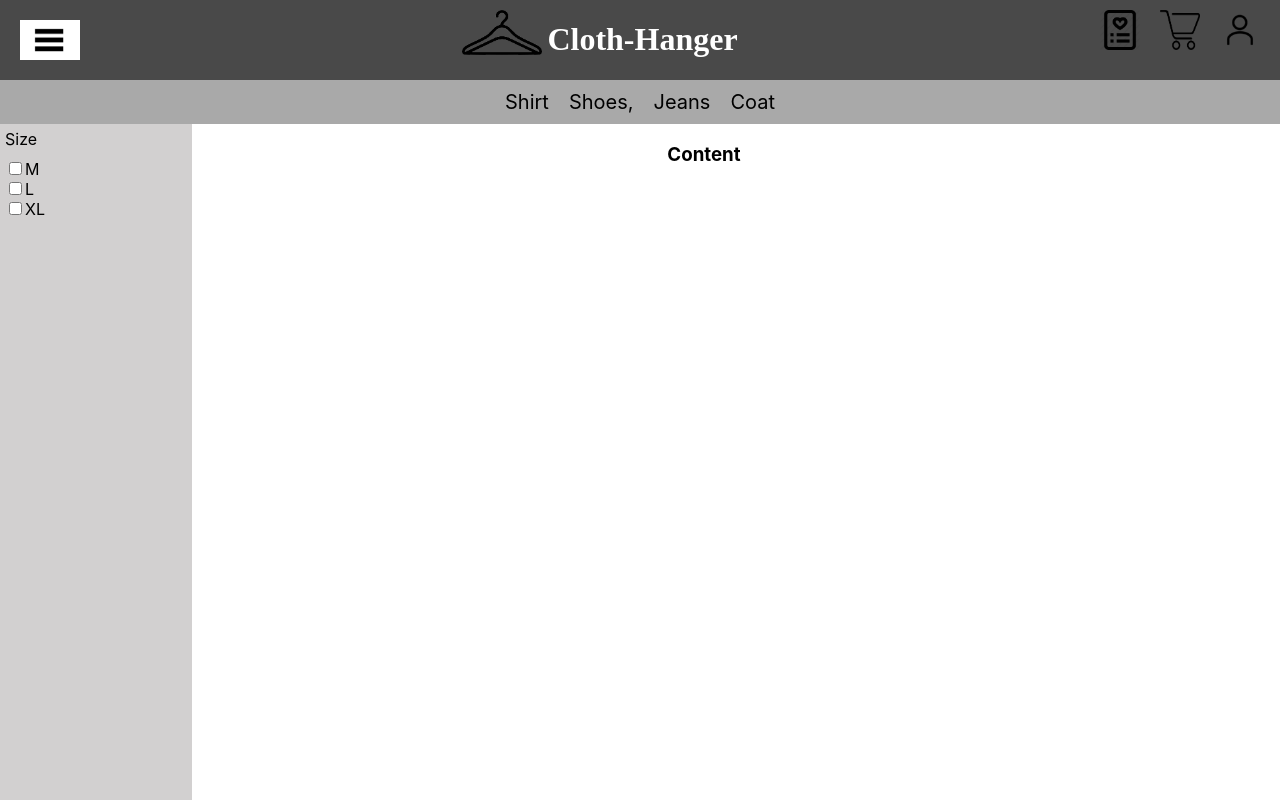
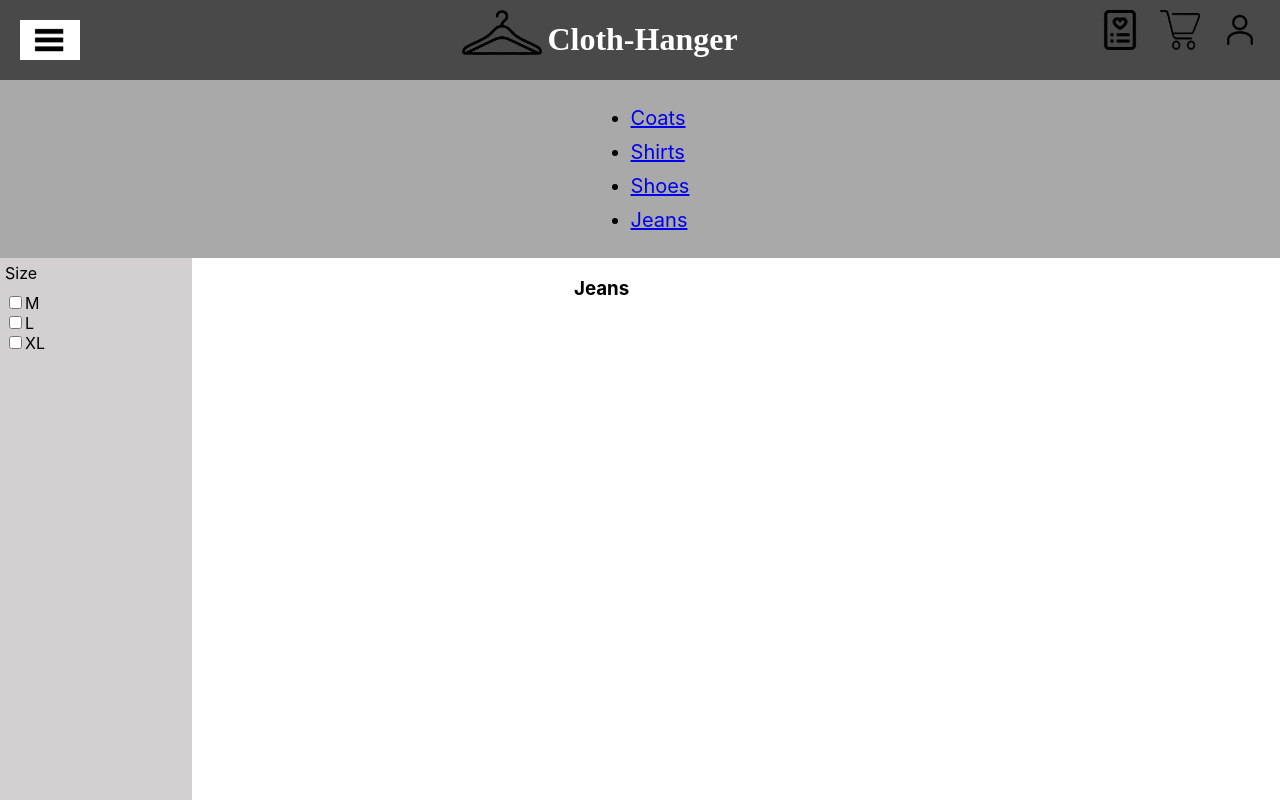
Before and after one commit to anrysliusar/Cloth-Hanger-Shop, a React (Create React App) app: page /jeans in a window 1280 px wide. Shown: the top 800 px of the page. Built offline with nearby package versions, Linux system fonts and the light colour scheme.

Commit message:
added routing to navbar and content

```diff
--- a/src/App.js
+++ b/src/App.js
@@ -5,10 +5,12 @@ import NavbarGender from "./components/navbars/navbarGender/NavbarGender";
 import NavbarCategory from "./components/navbars/navbarCategory/NavbarCategory";
 import Sidebar from "./components/sidebar/Sidebar";
 import Content from "./components/content/Content";
+import {BrowserRouter} from "react-router-dom";
 
 class App extends Component {
     render() {
         return (
+            <BrowserRouter>
                 <div className={classes.wrapper}>
                     <Header/>
                     {/*<NavbarGender/>*/}
@@ -19,6 +21,8 @@ class App extends Component {
                     </div>
 
                 </div>
+            </BrowserRouter>
+
         );
     }
 }
--- a/src/components/content/Content.jsx
+++ b/src/components/content/Content.jsx
@@ -1,9 +1,19 @@
 import React from 'react'
 import classes from './Content.module.css'
+import {Route, Switch} from "react-router-dom";
+import Coat from "../categories/coats/Coat";
+import Shirt from "../categories/shirts/Shirt";
+import Shoe from "../categories/shoes/Shoe";
+import Jeans from "../categories/jeans/Jeans";
 
 const Content = () =>{
     return <div className={classes.content}>
-        <h3 className={classes.title}>Content</h3>
+        <Switch>
+            <Route path={'/coats'} component={Coat}/>
+            <Route path={'/shirts'} component={Shirt}/>
+            <Route path={'/shoes'} component={Shoe}/>
+            <Route path={'/jeans'} component={Jeans}/>
+        </Switch>
     </div>
 }
 
--- a/src/components/navbars/navbarCategory/NavbarCategory.jsx
+++ b/src/components/navbars/navbarCategory/NavbarCategory.jsx
@@ -1,12 +1,22 @@
 import React from 'react'
 import classes from './NavbarCategory.module.css'
+import {Switch, Route, NavLink} from 'react-router-dom'
+import Coat from "../../categories/coats/Coat";
+import Shoe from "../../categories/shoes/Shoe";
+import Shirt from "../../categories/shirts/Shirt";
+import Jeans from "../../categories/jeans/Jeans";
+
 
 const NavbarCategory = () => {
     return <div className={classes.category}>
-        <div className={classes.categoryItem}>Shirt</div>
-        <div className={classes.categoryItem}>Shoes,</div>
-        <div className={classes.categoryItem}>Jeans</div>
-        <div className={classes.categoryItem}>Coat</div>
+        <ul>
+            <li className={classes.categoryItem}><NavLink to={'/coats'} activeClassName={classes.activeLink} >Coats</NavLink></li>
+            <li className={classes.categoryItem}><NavLink to={'/shirts'} activeClassName={classes.activeLink}>Shirts</NavLink></li>
+            <li className={classes.categoryItem}><NavLink to={'/shoes'} activeClassName={classes.activeLink}>Shoes</NavLink></li>
+            <li className={classes.categoryItem}><NavLink to={'/jeans'} activeClassName={classes.activeLink}>Jeans</NavLink></li>
+        </ul>
+
+
     </div>
 }
 
```
Lines whose indentation alone changed are shown as unchanged.
